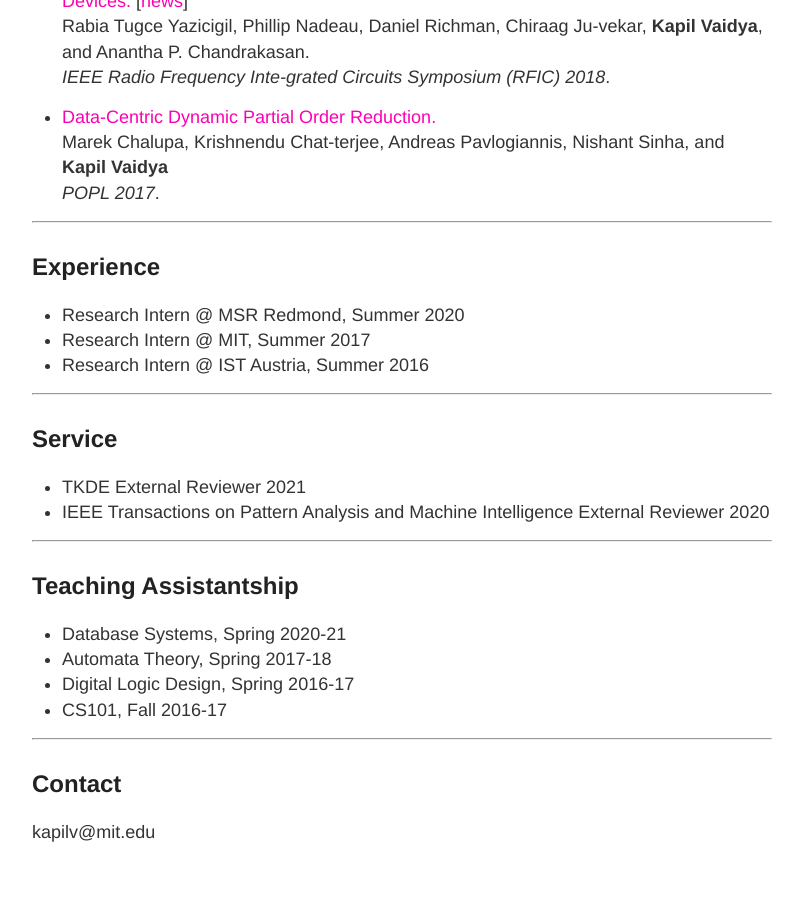
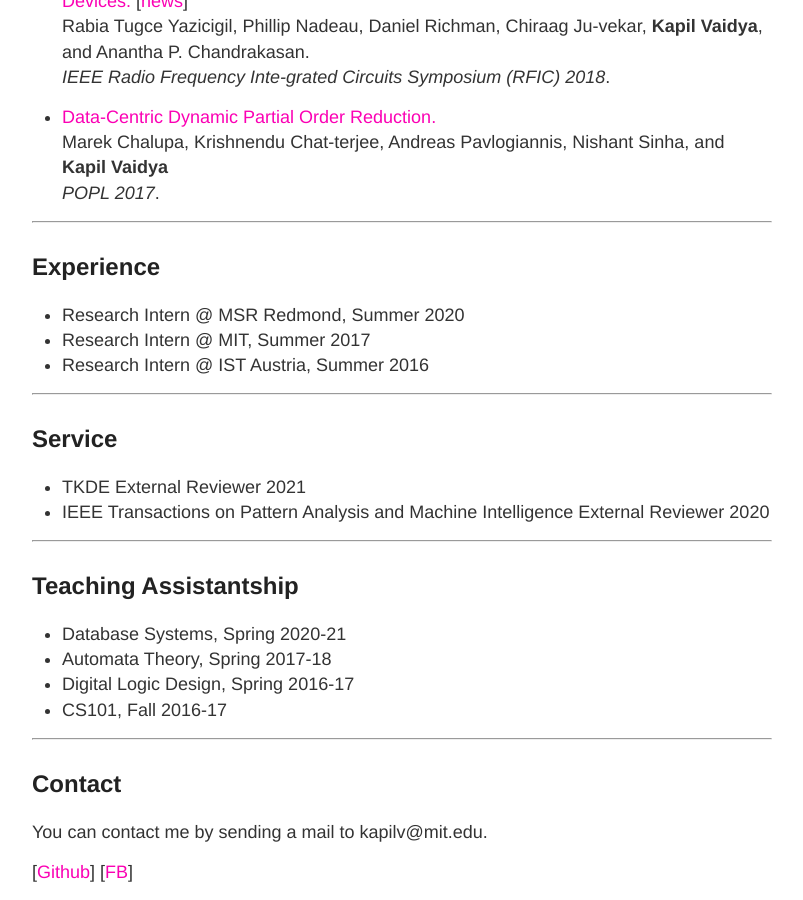
Before and after one commit to kapilvaidya24/kapilvaidya24.github.io, a Jekyll site: the page built from index.md, in a window 1280 px wide and 900 px high, scrolled down 1071 px. Shown: the whole window, without its empty margins (238-1041 px from the left). Built offline with Jekyll 4.4.1, drawn with Linux system fonts in a browser that asks for light colours; before the commit the page ends 1931 px from its top, so only the background shows below that.

Commit message:
Update index.md

```diff
--- a/index.md
+++ b/index.md
@@ -89,5 +89,6 @@ ___
 
 ## Contact
 
+You can contact me by sending a mail to kapilv@mit.edu.
 
-kapilv@mit.edu
+\[[Github](https://github.com/kapilvaidya24)\] \[[FB](https://www.facebook.com/kapil.vaidya.39/)\]
```
